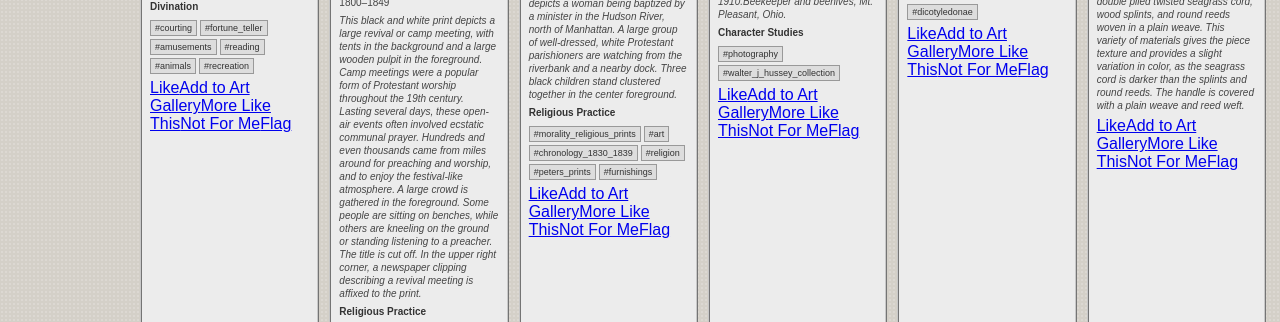
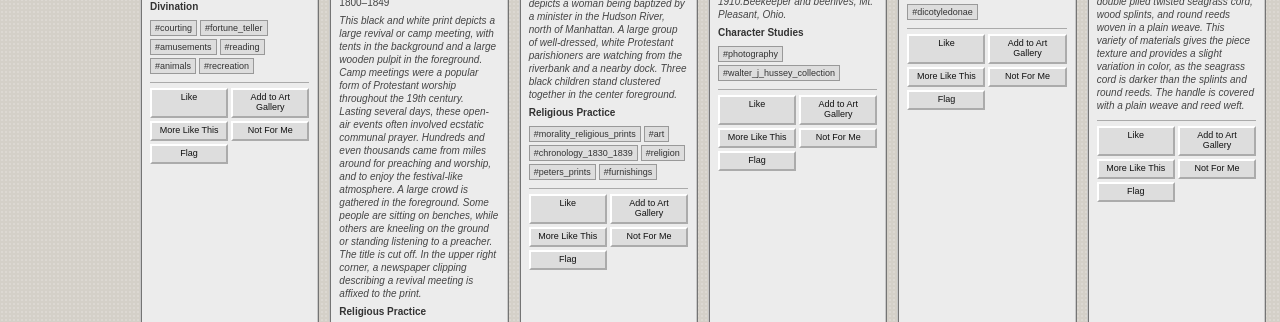
Before and after one commit to unlikely-archivist/Lantern, a website: page index.html in a window 1280 px wide. Shown: the part 458-780 px from the top of the page. Drawn offline with Linux system fonts and the light colour scheme.

Commit message:
Style card curation actions

```diff
--- a/styles.css
+++ b/styles.css
@@ -40,6 +40,10 @@ body { background-color: var(--paper); background-image: radial-gradient(rgba(25
 .card-tags { display: flex; flex-wrap: wrap; gap: 3px; margin-top: 2px; }
 .tag-pill, .tag-more { background: #ddd; border: 1px solid #999; color: #333; font-size: 9px; padding: 2px 4px; text-decoration: none; white-space: nowrap; }
 .tag-pill:hover { text-decoration: underline; }
+.card-actions { border-top: 1px solid #aaa; display: grid; gap: 3px; grid-template-columns: repeat(2, minmax(0, 1fr)); margin-top: 3px; padding-top: 5px; }
+.card-action { background: #ddd; border: 2px outset #fff; color: #111; display: block; font-size: 9px; line-height: 1.1; padding: 3px 4px; text-align: center; text-decoration: none; }
+.card-action:hover { color: var(--link); text-decoration: underline; }
+.card-action:active { border: 2px inset #fff; }
 .card-link { color: var(--link); font-size: 10px; margin-top: auto; padding-top: 4px; text-decoration: none; }
 .card-link:hover { text-decoration: underline; }
 .tag-index { display: grid; gap: 8px; grid-template-columns: repeat(auto-fill, minmax(150px, 1fr)); }
```
